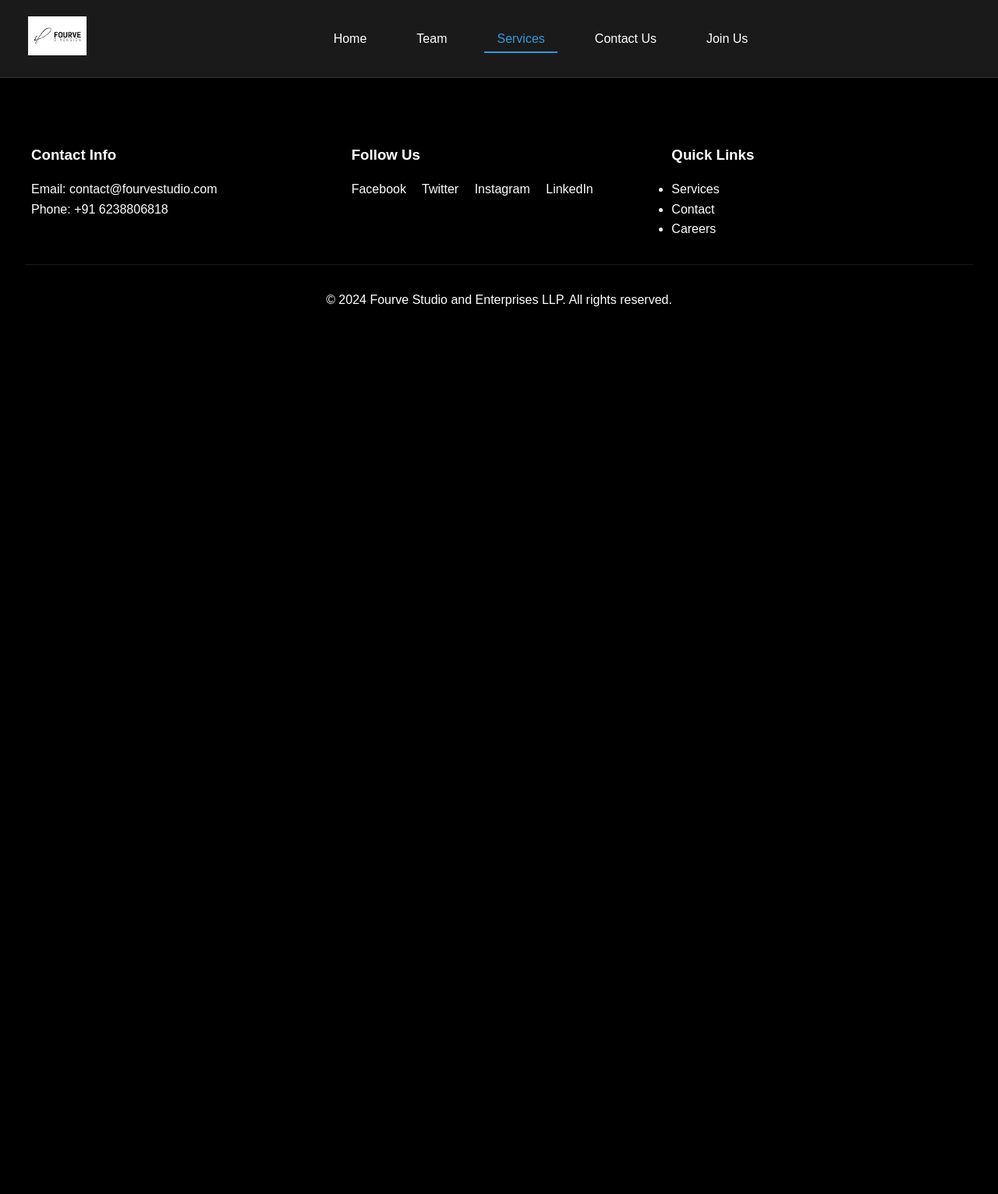
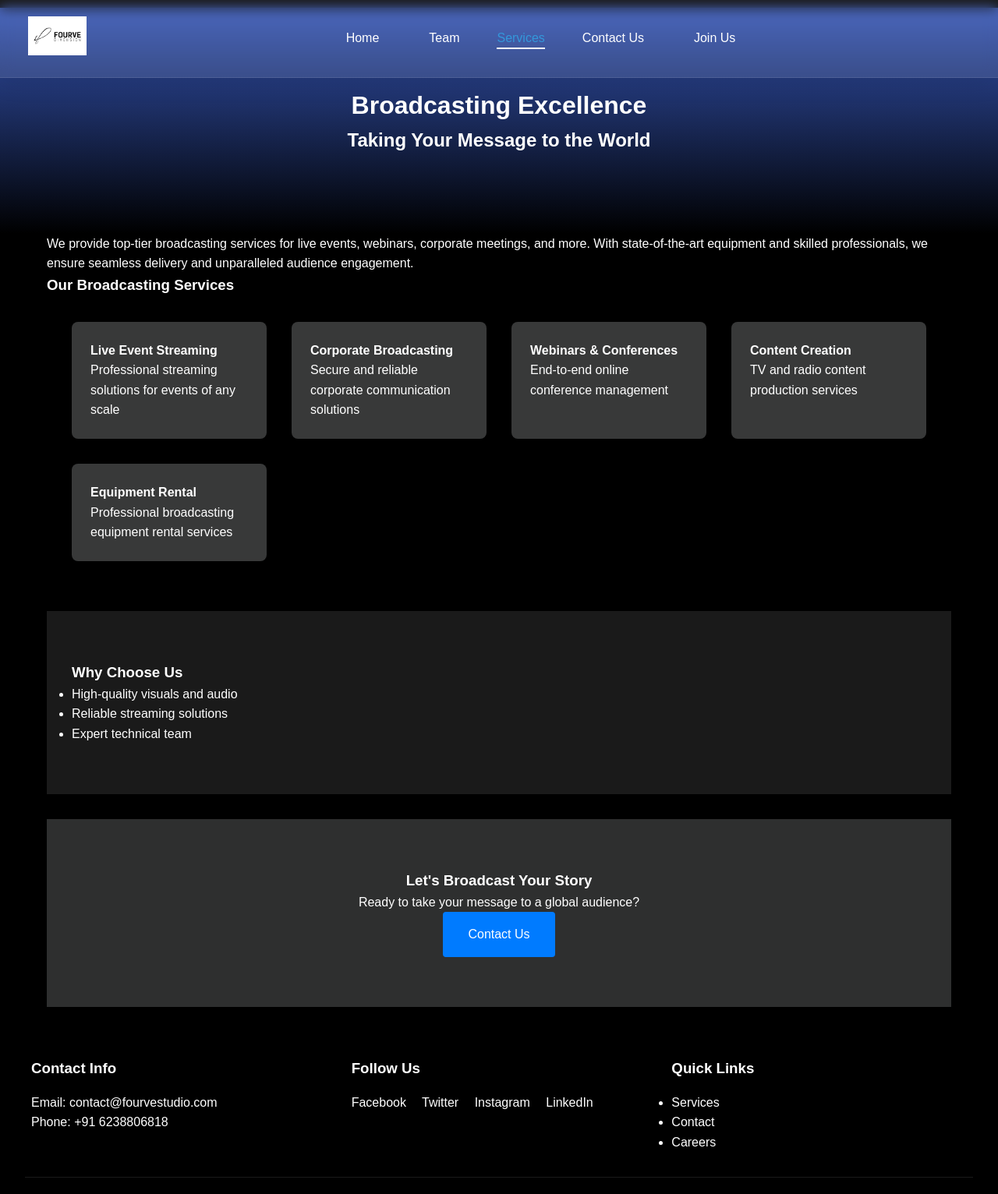
Before and after one commit to abinroy04/Fourve, a Flask app: page /broadcasting in a window 1280 px wide. Shown: the top 1532 px of the page at 78% size. Before the commit the page ends 393 px from the top, so only its background shows below. Run offline with Flask 3, Linux system fonts and the light colour scheme.

Commit message:
Update broadcasting.html
Added animation changes

```diff
--- a/templates/broadcasting.html
+++ b/templates/broadcasting.html
@@ -1,116 +1,121 @@
-<!DOCTYPE html>
-<html lang="en">
-<head>
-    <meta charset="UTF-8">
-    <meta name="viewport" content="width=device-width, initial-scale=1.0">
-    <title>Fourve Studio - Event Management</title>
-    <link rel="stylesheet" href="{{ url_for('static', filename='css/styles.css') }}">
-    <link rel="stylesheet" href="{{ url_for('static', filename='css/responsive.css') }}">
+{% extends "base.html" %}
+
+{% block title %}Fourve Studio - Live Broadcasting{% endblock %}
+
+{% block extra_css %}
 <style>
-        header {
-            position: fixed;
-            width: 100%;
-            top: 0;
-            left: 0;
-            z-index: 1000;
-            background-color: rgba(255, 255, 255, 0.1);
-            backdrop-filter: blur(8px);
-            -webkit-backdrop-filter: blur(8px);
-            height: 100px;
-            display: flex;
-            justify-content: space-between;
-            align-items: center;
-            padding: 0 20px;
-            border-bottom: 1px solid rgba(255, 255, 255, 0.1);
-            box-shadow: 0 4px 30px rgba(0, 0, 0, 0.1);
+    .broadcasting-hero {
+        background: linear-gradient(rgb(65, 105, 225, 0.8), rgba(0, 0, 0, 0.8));
+        background-size: cover;
+        background-position: center;
+        padding: 100px 0;
+        text-align: center;
+        color: white;
+        animation: fadeIn 1s ease-out;
     }
 
-        .main-nav {
-            flex: 1;
-            display: flex;
-            justify-content: center;
+    .services-grid {
+        display: grid;
+        grid-template-columns: repeat(auto-fit, minmax(250px, 1fr));
+        gap: 2rem;
+        padding: 2rem;
+        animation: fadeIn 1s ease-out 0.5s;
+        animation-fill-mode: both;
     }
 
-        .nav-links {
-            display: flex;
-            gap: 2rem;
-            margin: 0;
-            padding: 0;
-            list-style: none;
+    .service-card {
+        background: #383939;
+        padding: 1.5rem;
+        border-radius: 8px;
+        box-shadow: 0 2px 4px rgba(0,0,0,0.1);
+        transition: transform 0.3s ease;
     }
 
-        main {
-            margin-top: 120px;
-            position: relative;
-            z-index: 1;
+    .service-card:hover {
+        transform: translateY(-5px);
+    }
+
+    .why-us {
+        background: #1a1a1a;
+        color: rgb(255, 255, 255);
+        padding: 4rem 2rem;
+        margin: 2rem 0;
+        animation: fadeIn 1s ease-out 1s;
+        animation-fill-mode: both;
+    }
+
+    .cta-section {
+        text-align: center;
+        padding: 4rem 2rem;
+        background: #2e2f2f;
+        animation: fadeIn 1s ease-out 1.5s;
+        animation-fill-mode: both;
+    }
+
+    .cta-button {
+        display: inline-block;
+        padding: 1rem 2rem;
+        background: #007bff;
+        color: white;
+        text-decoration: none;
+        border-radius: 4px;
+        transition: background 0.3s ease;
+    }
+
+    .cta-button:hover {
+        background: #0056b3;
     }
 </style>
-</head>
-<body>
-    <header>
-        <div class="logo-container">
-            <a href="{{ url_for('home') }}">
-                <img src="{{ url_for('static', filename='images/Fourve_logo.jpg') }}"
-                    alt="Fourve Studio Logo"
-                    class="logo"
-                    style="width: 75px !important; height: 75px !important;"
-                >
-            </a>
+{% endblock %}
+
+{% block content %}
+<div class="broadcasting-hero">
+    <h1>Broadcasting Excellence</h1>
+    <h2>Taking Your Message to the World</h2>
 </div>
 
-        <nav class="main-nav">
-            <ul class="nav-links">
-                <li><a href="{{ url_for('home') }}">Home</a></li>
-                <li><a href="{{ url_for('team') }}">Team</a></li>
-                <li class="services-dropdown">
-                    <a href="{{ url_for('services') }}" class="active">Services</a>
-                    <ul class="dropdown-content">
-                        <li><a href="{{ url_for('services') }}#live-streaming">Live Streaming</a></li>
-                        <li><a href="{{ url_for('services') }}#media-production">Media Production</a></li>
-                        <li><a href="{{ url_for('services') }}#digital-marketing">Digital Marketing</a></li>
-                        <li><a href="{{ url_for('services') }}#event-management">Event Management</a></li>
-                    </ul>
-                </li>
-                <li><a href="{{ url_for('contact') }}">Contact Us</a></li>
-                <li><a href="{{ url_for('join_us') }}">Join Us</a></li>
-            </ul>
-        </nav>
-    </header>
+<section class="content-section">
+    <div class="container">
+        <p class="lead">We provide top-tier broadcasting services for live events, webinars, corporate meetings, and more. With state-of-the-art equipment and skilled professionals, we ensure seamless delivery and unparalleled audience engagement.</p>
 
-    <main>
-        <!-- Add your specific content here -->
-    </main>
-
-    <footer>
-        <div class="footer-content">
-            <div class="footer-section">
-                <h3>Contact Info</h3>
-                <p>Email: contact@fourvestudio.com</p>
-                <p>Phone: +91 6238806818</p>
+        <h3>Our Broadcasting Services</h3>
+        <div class="services-grid">
+            <div class="service-card">
+                <h4>Live Event Streaming</h4>
+                <p>Professional streaming solutions for events of any scale</p>
             </div>
-            <div class="footer-section">
-                <h3>Follow Us</h3>
-                <div class="social-links">
-                    <a href="#" target="_blank" rel="noopener noreferrer">Facebook</a>
-                    <a href="#" target="_blank" rel="noopener noreferrer">Twitter</a>
-                    <a href="#" target="_blank" rel="noopener noreferrer">Instagram</a>
-                    <a href="#" target="_blank" rel="noopener noreferrer">LinkedIn</a>
+            <div class="service-card">
+                <h4>Corporate Broadcasting</h4>
+                <p>Secure and reliable corporate communication solutions</p>
+            </div>
+            <div class="service-card">
+                <h4>Webinars & Conferences</h4>
+                <p>End-to-end online conference management</p>
+            </div>
+            <div class="service-card">
+                <h4>Content Creation</h4>
+                <p>TV and radio content production services</p>
+            </div>
+            <div class="service-card">
+                <h4>Equipment Rental</h4>
+                <p>Professional broadcasting equipment rental services</p>
             </div>
         </div>
-            <div class="footer-section">
-                <h3>Quick Links</h3>
+
+        <div class="why-us">
+            <h3>Why Choose Us</h3>
             <ul>
-                    <li><a href="{{ url_for('services') }}">Services</a></li>
-                    <li><a href="{{ url_for('contact') }}">Contact</a></li>
-                    <li><a href="{{ url_for('join_us') }}">Careers</a></li>
+                <li>High-quality visuals and audio</li>
+                <li>Reliable streaming solutions</li>
+                <li>Expert technical team</li>
             </ul>
         </div>
+
+        <div class="cta-section">
+            <h3>Let's Broadcast Your Story</h3>
+            <p>Ready to take your message to a global audience?</p>
+            <a href="{{ url_for('contact') }}" class="cta-button">Contact Us</a>
         </div>
-        <div class="footer-bottom">
-            <p>&copy; {{ g.now.year }} Fourve Studio and Enterprises LLP. All rights reserved.</p>
     </div>
-    </footer>
-
-    <script src="{{ url_for('static', filename='js/main.js') }}"></script>
-</body>
-</html>
+</section>
+{% endblock %}
```
Lines whose indentation alone changed are shown as unchanged.
